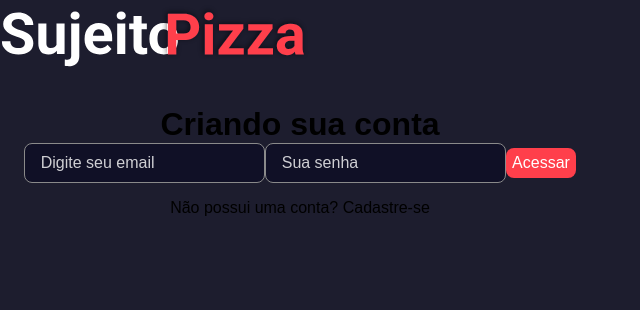
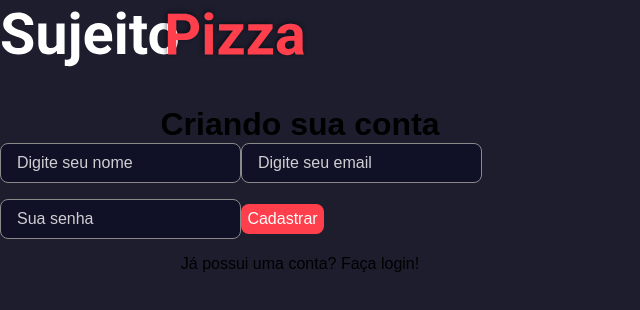
Before and after one commit to Brunogabriel-dev/site-pizzaria, a Next.js app: page /signup in a window 1280 px wide. Shown: the top 310 px of the page, without its empty margins (0-640 px from the left). Built offline with nearby package versions, Linux system fonts and the light colour scheme.

Commit message:
Inclusão de texto

```diff
--- a/src/pages/signup/index.tsx
+++ b/src/pages/signup/index.tsx
@@ -23,6 +23,11 @@ export default function SignUp() {
 
         <form>
            <Input
+             placeholder="Digite seu nome"
+             type="text"
+           />
+
+           <Input
              placeholder="Digite seu email"
              type="text"
            />
@@ -36,12 +41,12 @@ export default function SignUp() {
              type="submit"
              loading={false}
            >
-            Acessar
+            Cadastrar
            </Button>
           </form>
 
           <Link href="/signup">
-             <a className={styles.text}>Não possui uma conta? Cadastre-se</a>
+             <a className={styles.text}>Já possui uma conta? Faça login!</a>
           </Link>
 
 
```
